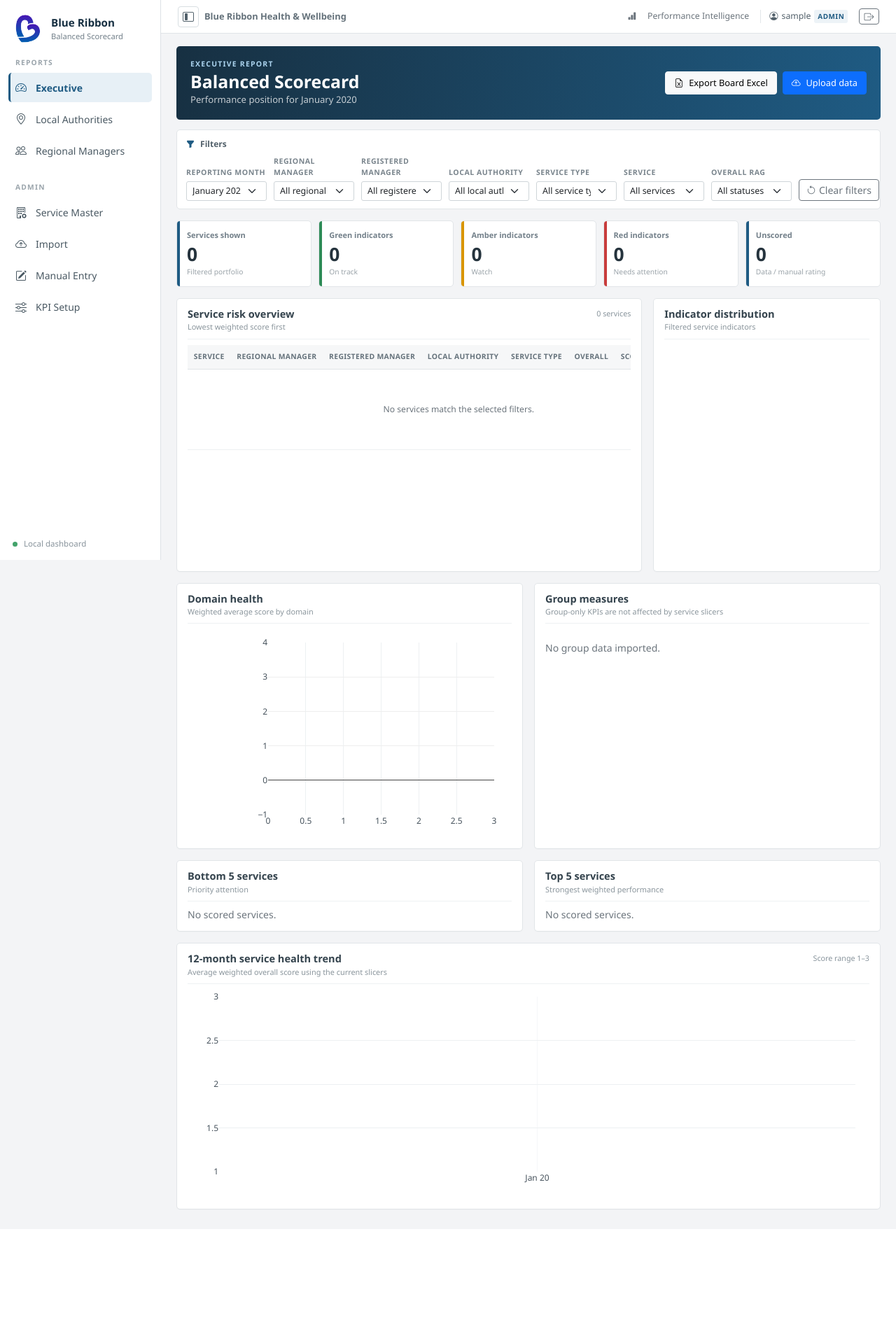
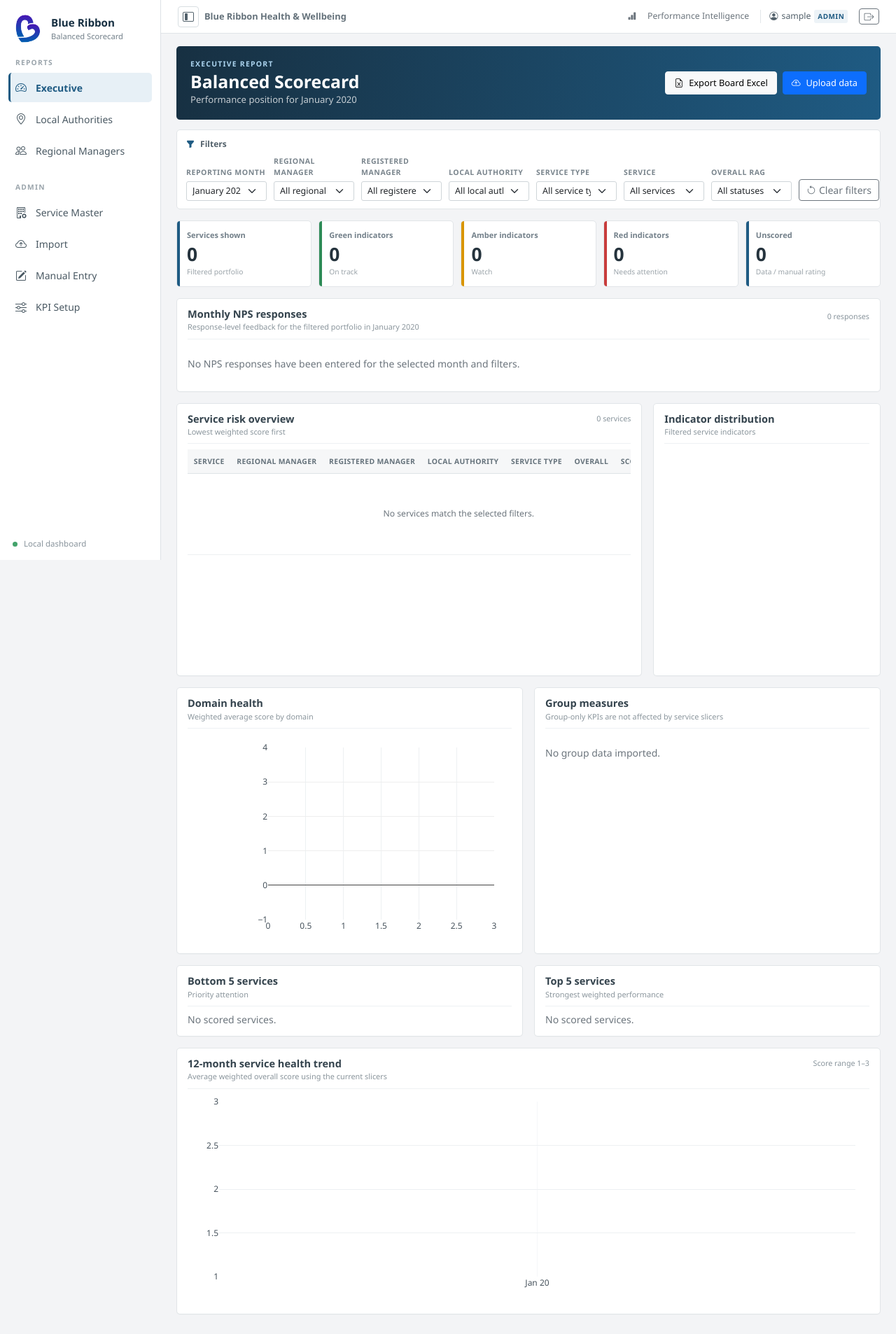
Before and after one commit to Dolman17/blue-ribbon-balanced-scorecard, a Flask app: page / in a window 1280 px wide. Shown: the whole page at 70% size. Before the commit the page ends 1729 px from the top, so only its background shows below. Run offline with Flask 3, Linux system fonts and the light colour scheme; a user stored in the database is signed in; tables that the repository leaves empty hold one stand-in row (values such as "Sample post"); a map, chart or similar area stays blank; some libraries are stand-ins or nearby versions.

Commit message:
Add monthly NPS responses to executive dashboard

```diff
--- a/app/routes.py
+++ b/app/routes.py
@@ -187,6 +187,28 @@ def dashboard():
     bottom_services = scored[:5]
     top_services = list(reversed(scored[-5:]))
 
+    # Monthly NPS response detail for the Executive dashboard.  The response
+    # population follows the current service filters so the card remains
+    # consistent with the portfolio shown elsewhere on the dashboard.
+    visible_service_ids = {row["service"].id for row in service_rows}
+    monthly_nps_responses = (
+        NPSResponse.query
+        .filter_by(reporting_month=selected_month)
+        .order_by(NPSResponse.response_date.desc(), NPSResponse.id.desc())
+        .all()
+    )
+    nps_responses = [
+        response for response in monthly_nps_responses
+        if (
+            response.service_id in visible_service_ids
+            or (
+                response.sub_service is not None
+                and response.sub_service.parent_service_id in visible_service_ids
+            )
+        )
+    ]
+    exec_nps_summary = nps_summary(nps_responses)
+
     return render_template(
         "dashboard.html", selected_month=selected_month, months=months,
         service_rows=service_rows, top_services=top_services, bottom_services=bottom_services,
@@ -200,6 +222,7 @@ def dashboard():
             filters["registered_manager"] or None, filters["service_id"], filters["rag"] or None, filters["service_type"] or None,
         ),
         filters=filters, options=options,
+        nps_responses=nps_responses, exec_nps_summary=exec_nps_summary,
     )
 
 
--- a/app/static/style.css
+++ b/app/static/style.css
@@ -81,3 +81,15 @@
 .nps-promoter { background:#e4f4ea; color:#227447; }
 .nps-passive { background:#fff3d7; color:#8a6500; }
 .nps-detractor { background:#fde7e7; color:#a02c2c; }
+
+/* Executive monthly NPS response card */
+.nps-response-scroll{max-height:360px;overflow-y:auto;overflow-x:auto;border:1px solid #edf0f2;border-radius:4px}
+.nps-response-table{min-width:760px}
+.nps-response-table thead{position:sticky;top:0;z-index:3}
+.nps-card-score{font-size:1rem;font-weight:750;color:var(--br-blue);margin-top:2px}
+.nps-score-pill{display:inline-grid;place-items:center;min-width:30px;height:26px;padding:0 7px;border-radius:4px;background:#edf4f8;color:var(--br-blue);font-weight:750}
+.nps-category{display:inline-flex;align-items:center;border-radius:3px;padding:.22rem .48rem;font-size:.68rem;font-weight:650;white-space:nowrap}
+.nps-promoter{background:#e6f3eb;color:#23734a}
+.nps-passive{background:#fff2d7;color:#936100}
+.nps-detractor{background:#fae5e5;color:#a62f2f}
+.nps-comment{min-width:320px;white-space:normal;line-height:1.35}
--- a/app/templates/dashboard.html
+++ b/app/templates/dashboard.html
@@ -37,6 +37,59 @@
   <div class="power-kpi kpi-amber"><span>Amber indicators</span><strong>{{ counts.get('Amber',0) }}</strong><small>Watch</small></div>
   <div class="power-kpi kpi-red"><span>Red indicators</span><strong>{{ counts.get('Red',0) }}</strong><small>Needs attention</small></div>
   <div class="power-kpi"><span>Unscored</span><strong>{{ counts.get('Unscored',0) }}</strong><small>Data / manual rating</small></div>
+</div>
+
+<div class="visual-card mb-3">
+  <div class="visual-title">
+    <div>
+      <h2>Monthly NPS responses</h2>
+      <p>Response-level feedback for the filtered portfolio in {{ selected_month.strftime('%B %Y') }}</p>
+    </div>
+    <div class="text-end">
+      <span class="visual-meta">{{ exec_nps_summary.total }} response{% if exec_nps_summary.total != 1 %}s{% endif %}</span>
+      {% if exec_nps_summary.score is not none %}
+      <div class="nps-card-score">NPS {{ '%.0f'|format(exec_nps_summary.score) }}</div>
+      {% endif %}
+    </div>
+  </div>
+
+  {% if nps_responses %}
+  <div class="nps-response-scroll">
+    <table class="table power-table align-middle mb-0 nps-response-table">
+      <thead>
+        <tr>
+          <th>Service</th>
+          <th>Date</th>
+          <th>Score</th>
+          <th>Category</th>
+          <th>Response</th>
+        </tr>
+      </thead>
+      <tbody>
+        {% for response in nps_responses %}
+        <tr>
+          <td>
+            <div class="table-primary-text">
+              {% if response.sub_service %}
+                {{ response.sub_service.parent_service.name }}
+                <small class="d-block text-secondary">{{ response.sub_service.name }}</small>
+              {% else %}
+                {{ response.service.name if response.service else 'Unknown service' }}
+              {% endif %}
+            </div>
+          </td>
+          <td class="text-nowrap">{{ response.response_date.strftime('%d %b %Y') if response.response_date else '—' }}</td>
+          <td><span class="nps-score-pill">{{ response.score }}</span></td>
+          <td><span class="nps-category nps-{{ response.category|lower }}">{{ response.category }}</span></td>
+          <td class="nps-comment">{{ response.comment or 'No comment provided' }}</td>
+        </tr>
+        {% endfor %}
+      </tbody>
+    </table>
+  </div>
+  {% else %}
+  <div class="text-secondary py-3">No NPS responses have been entered for the selected month and filters.</div>
+  {% endif %}
 </div>
 
 <div class="row g-3 mb-3">
```
Also changed, not shown: app/templates/service.html (+14 -12 lines), README.md.
